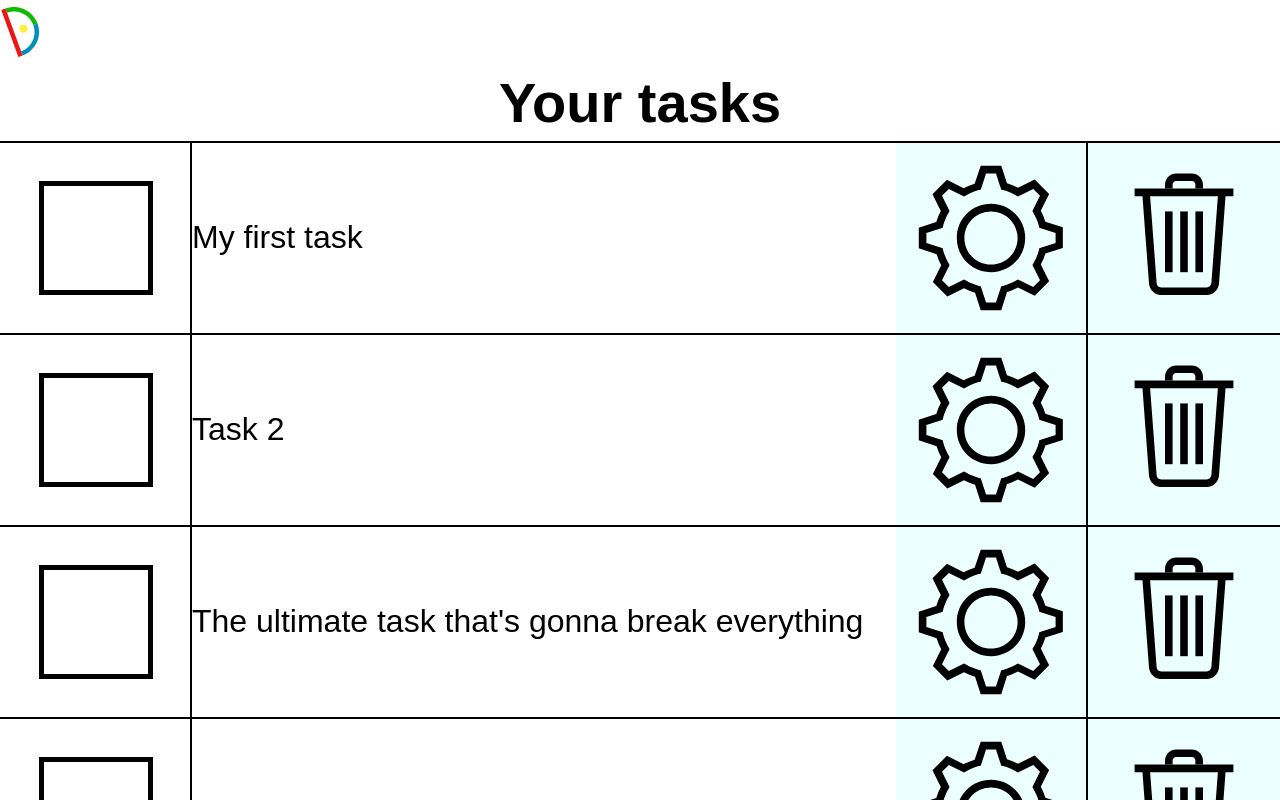
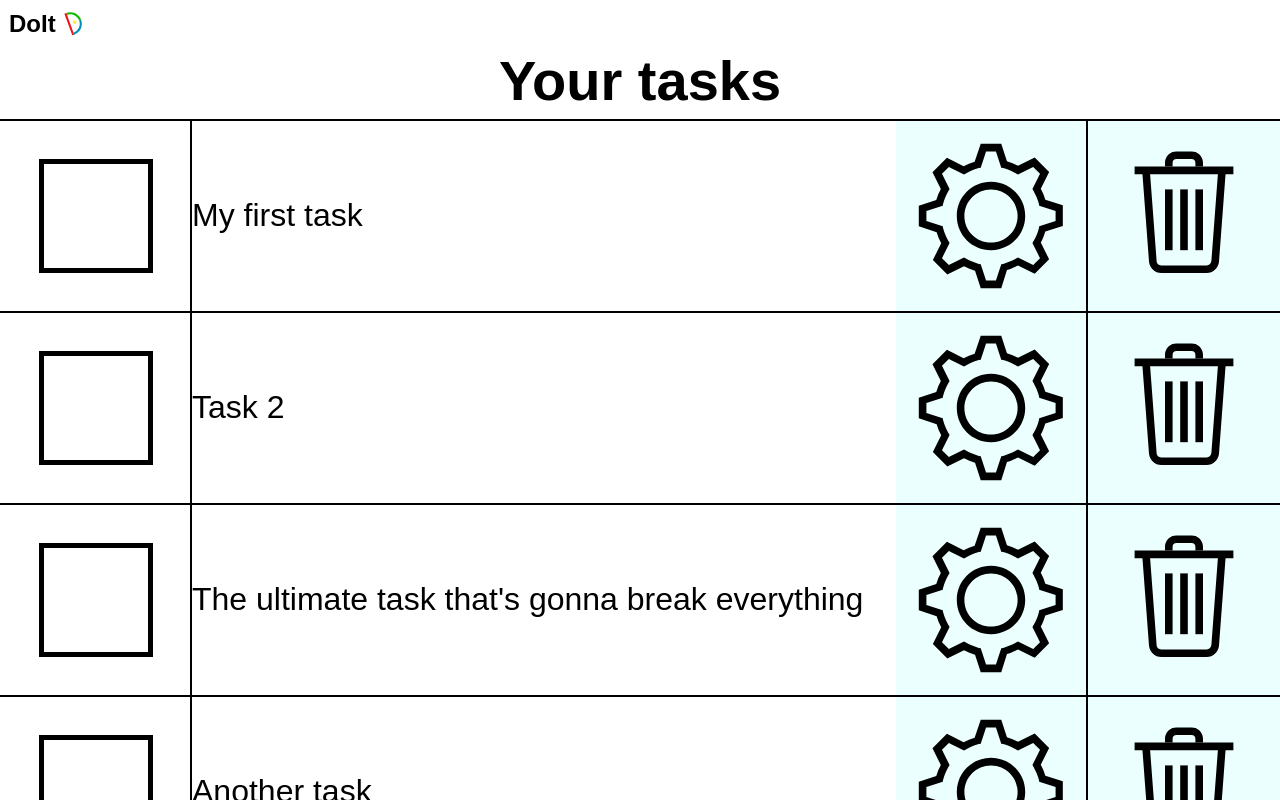
Before and after one commit to belabrockmann/simple-todo-app, a React (Create React App) app: page / in a window 1280 px wide. Shown: the top 800 px of the page. Built offline with nearby package versions, Linux system fonts and the light colour scheme.

Commit message:
Added class to the nav element

```diff
--- a/src/components/Logo.jsx
+++ b/src/components/Logo.jsx
@@ -2,7 +2,8 @@ import React from 'react'
 
 export default function Logo() {
     return (
-        <nav>
+        <nav className="nav">
+            <h1 className="logo-text">DoIt</h1>
             <svg className="logo" width="65" height="65" viewBox="0 0 65 65" fill="none" xmlns="http://www.w3.org/2000/svg">
                 <path d="M55.5351 23.4923C54.4123 20.4073 52.6927 17.5736 50.4748 15.1531C48.2568 12.7326 45.5837 10.7726 42.6083 9.38513C39.6328 7.99766 36.4132 7.20983 33.1333 7.06662C29.8534 6.92342 26.5774 7.42764 23.4923 8.55051L25.0314 12.7791C27.5611 11.8584 30.2475 11.4449 32.937 11.5623C35.6266 11.6798 38.2666 12.3258 40.7065 13.4635C43.1464 14.6012 45.3382 16.2084 47.157 18.1932C48.9758 20.178 50.3858 22.5017 51.3065 25.0314L55.5351 23.4923Z" fill="#0FBB00" />
                 <path d="M40.5933 55.5352C43.6784 54.4123 46.5121 52.6928 48.9326 50.4748C51.3531 48.2568 53.3131 45.5838 54.7005 42.6083C56.088 39.6329 56.8758 36.4133 57.019 33.1333C57.1622 29.8534 56.658 26.5774 55.5352 23.4923L51.3065 25.0314C52.2273 27.5612 52.6408 30.2475 52.5233 32.937C52.4059 35.6266 51.7599 38.2667 50.6221 40.7065C49.4844 43.1464 47.8773 45.3383 45.8924 47.157C43.9076 48.9758 41.584 50.3858 39.0542 51.3065L40.5933 55.5352Z" fill="#008EBB" />
```
